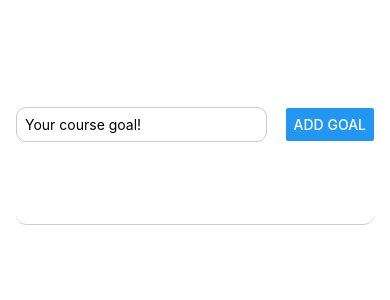
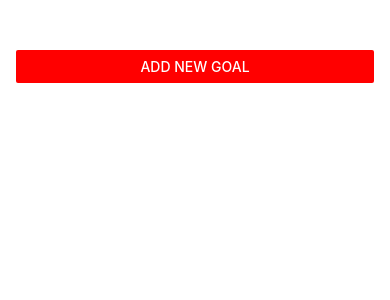
Before and after one commit to Vahidpro/TodoMe-react-native, a React Native app: screen / in a window 390 px wide. Shown: the top 300 px of the page. Built offline with nearby package versions, Linux system fonts and the light colour scheme.

Commit message:
Add second page to add goals

```diff
--- a/App.js
+++ b/App.js
@@ -1,16 +1,25 @@
 import { useState } from "react";
-import { FlatList, StyleSheet, View } from "react-native";
+import { Button, FlatList, StyleSheet, View } from "react-native";
 import GoalItem from "./components/GoalItem";
 import GoalInput from "./components/GoalInput";
 
 export default function App() {
 	const [courseGoals, setCourseGoals] = useState([]);
+	const [modalIsVisible, setModalIsVisible] = useState(false);
 
+	function startAddGoalHandler() {
+		setModalIsVisible(true);
+	}
+	function endAddGoalHandler() {
+		setModalIsVisible(false);
+	}
 	function addGoalHandler(enteredGoalText) {
 		setCourseGoals((prevGoals) => [
 			...prevGoals,
 			{ text: enteredGoalText, id: Math.random().toString() },
 		]);
+
+		endAddGoalHandler();
 	}
 
 	function deleteGoalHandler(id) {
@@ -20,7 +29,14 @@
 	}
 	return (
 		<View style={styles.appContainer}>
-			<GoalInput onAddGoal={addGoalHandler}></GoalInput>
+			<Button title="Add New Goal" color="red" onPress={startAddGoalHandler} />
+			{modalIsVisible && (
+				<GoalInput
+					visible={modalIsVisible}
+					onAddGoal={addGoalHandler}
+					onCancel={endAddGoalHandler}
+				/>
+			)}
 			<View style={styles.goalsContainer}>
 				<FlatList
 					data={courseGoals}
--- a/components/GoalInput.js
+++ b/components/GoalInput.js
@@ -1,5 +1,5 @@
 import { useState } from "react";
-import { StyleSheet, Text, TextInput, View, Button } from "react-native";
+import { StyleSheet, Text, TextInput, View, Button, Modal } from "react-native";
 
 function GoalInput(props) {
 	const [enteredGoalText, setEnteredGoalText] = useState("");
@@ -12,6 +12,7 @@
 	}
 
 	return (
+		<Modal visible={props.visible} animationType="slide">
 			<View style={styles.inputContainer}>
 				<TextInput
 					onChangeText={goalInputHandler}
@@ -19,8 +20,16 @@
 					placeholder="Your course goal!"
 					value={enteredGoalText}
 				></TextInput>
+				<View style={styles.buttonContainer}>
+					<View style={styles.button}>
 						<Button onPress={addGoalHandler} title="Add Goal"></Button>
 					</View>
+					<View style={styles.button}>
+						<Button onPress={props.onCancel} title="Cancel"></Button>
+					</View>
+				</View>
+			</View>
+		</Modal>
 	);
 }
 
@@ -29,21 +38,28 @@
 const styles = StyleSheet.create({
 	inputContainer: {
 		flex: 1,
-		flexDirection: "row",
-		justifyContent: "space-between",
+		justifyContent: "center",
 		borderRadius: 10,
 		alignItems: "center",
 		paddingBottom: 25,
 		borderBottomWidth: 1,
 		borderBottomColor: "#cccccc",
 		marginBottom: 24,
+		padding: 16,
 	},
 	textInput: {
 		borderWidth: 1,
 		borderColor: "#cccccc",
-		width: "70%",
+		width: "100%",
 		borderRadius: 10,
-		marginRight: 8,
 		padding: 8,
 	},
+	buttonContainer: {
+		flexDirection: "row",
+		marginTop: 32,
+	},
+	button: {
+		width: 100,
+		marginHorizontal: 8,
+	},
 });
```
Lines whose indentation alone changed are shown as unchanged.
